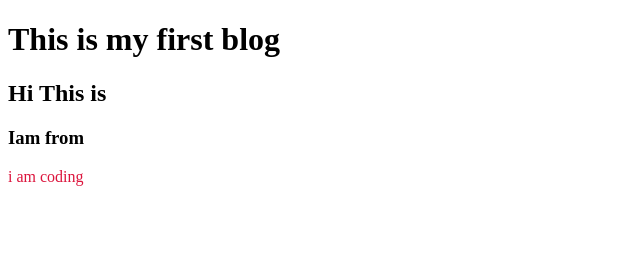
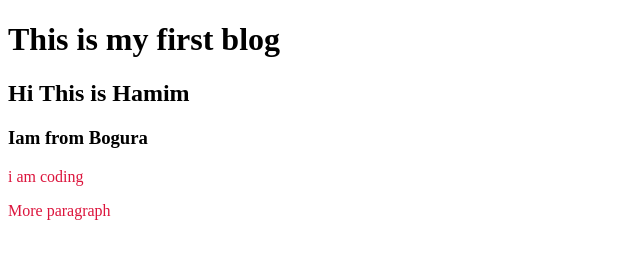
Before and after one commit to hamim2001/my-sec-rep0, a plain HTML site: page index.html in a window 1280 px wide. Shown: the whole page, without its empty margins (0-640 px from the left). Drawn offline with Linux system fonts and the light colour scheme.

```diff
--- a/index.html
+++ b/index.html
@@ -9,8 +9,9 @@
 </head>
 <body>
     <h1>This is my first blog</h1>
-    <h2>Hi This is </h2>
-    <h3>Iam from </h3>
+    <h2>Hi This is Hamim </h2>
+    <h3>Iam from Bogura </h3>
     <p>i am coding</p>
+    <p>More paragraph</p>
 </body>
 </html>
```
